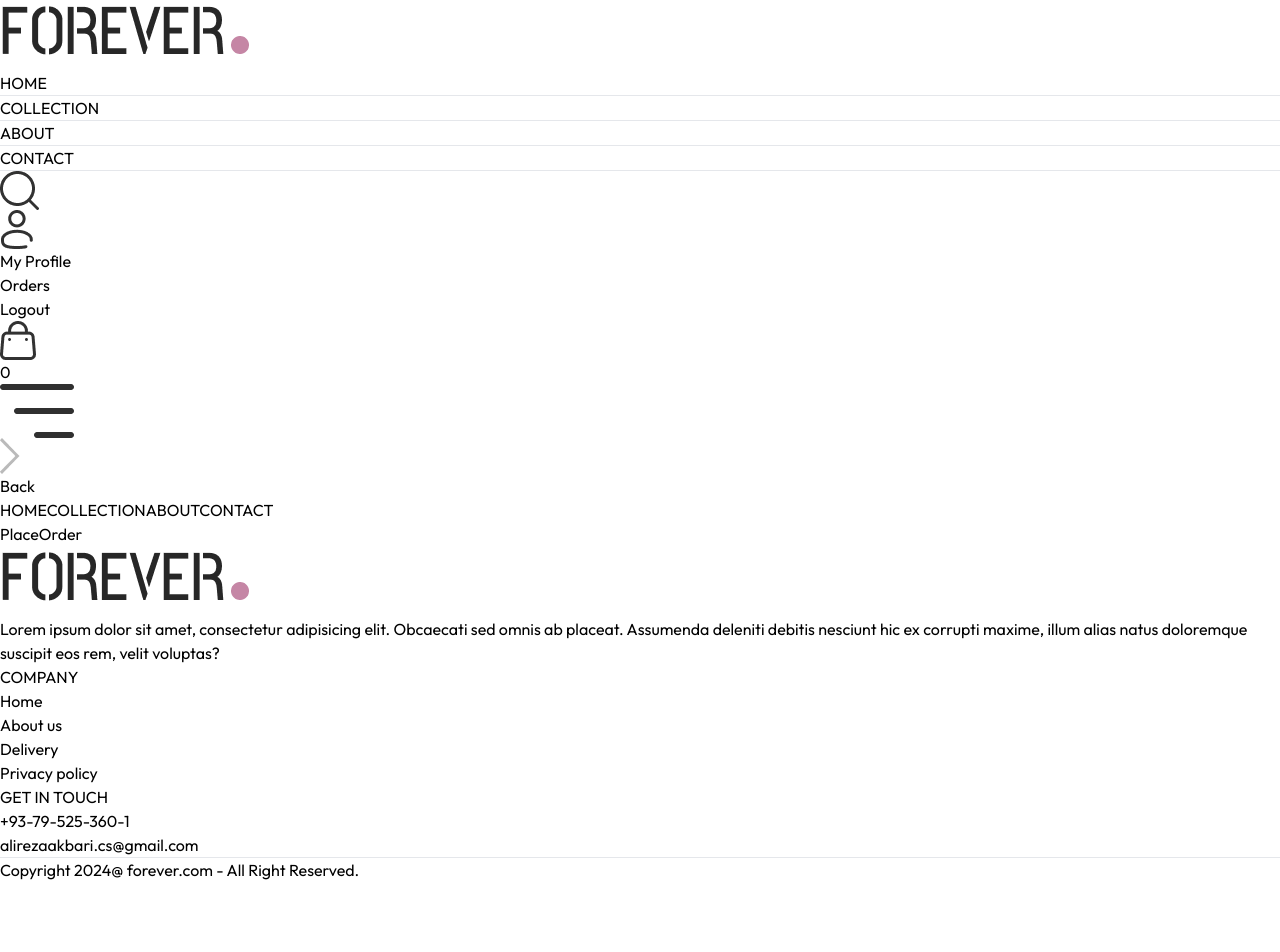
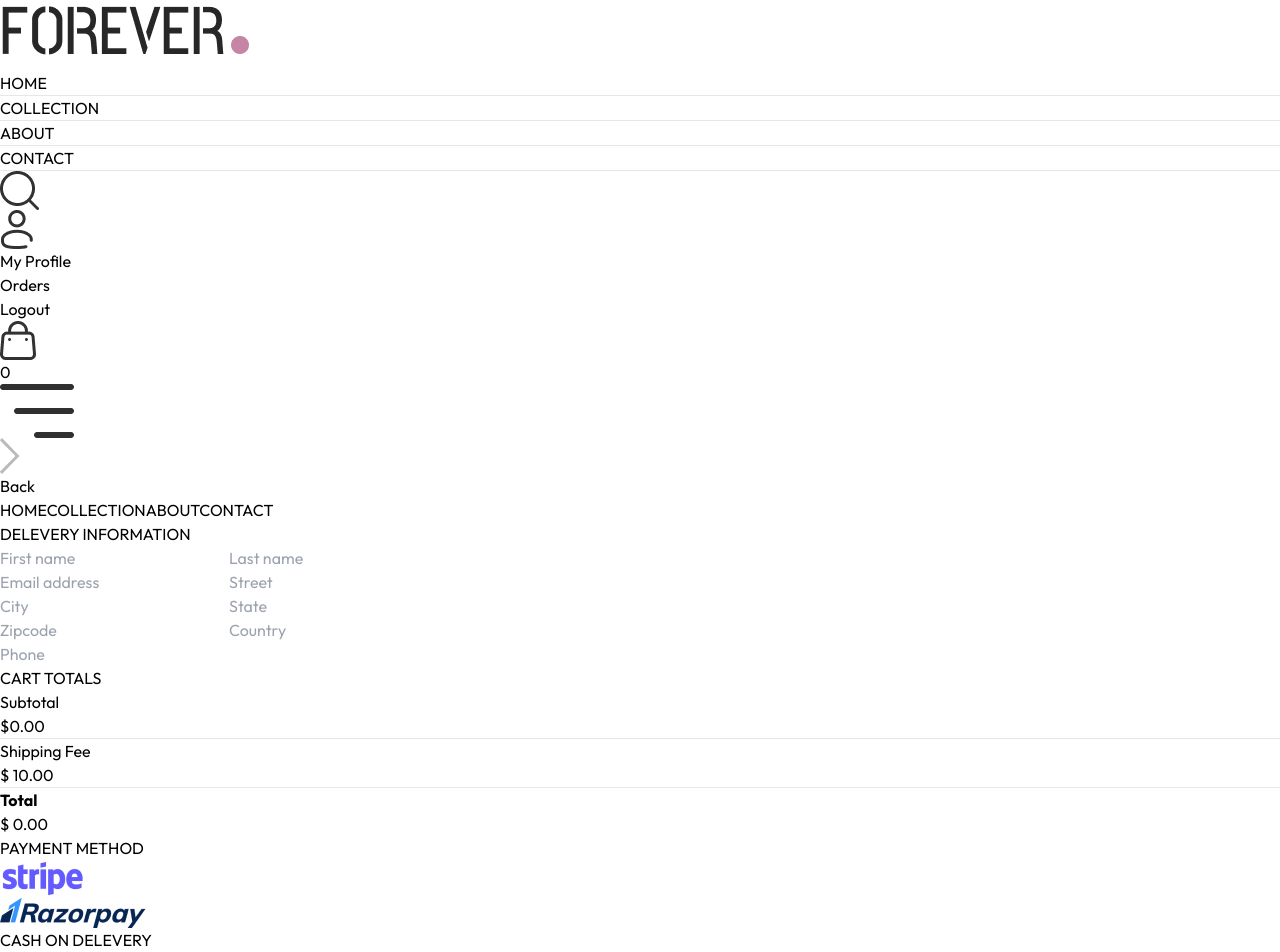
Before and after one commit to akbari-alireza/ECONMER-APP, a React (Vite) app: page /place-order in a window 1280 px wide. Shown: the top 952 px of the page. Before the commit the page ends 882 px from the top, so only its background shows below. Built offline with nearby package versions, Linux system fonts and the light colour scheme.

Commit message:
Payment Method

```diff
--- a/src/pages/PlaceOrder.tsx
+++ b/src/pages/PlaceOrder.tsx
@@ -1,8 +1,73 @@
-import React from 'react'
+import React, { useContext, useState } from 'react'
+import Title from '../components/Title'
+import CartTotal from '../components/CartTotal'
+import { assets } from '../assets/frontend_assets/assets'
+import { ShopContext } from '../context/ShopContext'
 
-function PlaceOrder() {
+
+const PlaceOrder = () => {
+
+  const [method,setMethod] = useState('cod');
+  const {naigate} = useContext(ShopContext)
+
+
   return (
-    <div>PlaceOrder</div>
+    <div className='flex flex-col sm:flex-row justify-between gap-4 pt-5 sm:pt-14 min-h-[80vh] border-t'>
+      {/* Left Side */}
+      <div className=' flex flex-col gap-4 w-full sm:max-w-[480px]'>
+
+        <div className='text-xl sm:text-2xl my-3'>
+          <Title text1={'DELEVERY'} text2={'INFORMATION'}/>
+        </div>
+        <div className='flex gap-3'>
+          <input className='border border-x-gray-300 rounded py-1.5 px-3.5 w-full' type="text" placeholder='First name'/>
+          <input className='border border-x-gray-300 rounded py-1.5 px-3.5 w-full' type="text" placeholder='Last name'/>
+        </div>
+        <input className='border border-x-gray-300 rounded py-1.5 px-3.5 w-full' type="email" placeholder='Email address'/>
+        <input className='border border-x-gray-300 rounded py-1.5 px-3.5 w-full' type="text" placeholder='Street'/>
+        <div className='flex gap-3'>
+          <input className='border border-x-gray-300 rounded py-1.5 px-3.5 w-full' type="text" placeholder='City'/>
+          <input className='border border-x-gray-300 rounded py-1.5 px-3.5 w-full' type="text" placeholder='State'/>
+        </div>
+        <div className='flex gap-3'>
+          <input className='border border-x-gray-300 rounded py-1.5 px-3.5 w-full' type="text" placeholder='Zipcode'/>
+          <input className='border border-x-gray-300 rounded py-1.5 px-3.5 w-full' type="text" placeholder='Country'/>
+        </div>
+        <input className='border border-x-gray-300 rounded py-1.5 px-3.5 w-full' type="number" placeholder='Phone'/>
+
+      </div>
+      {/* Right Side */}
+
+      <div className='mt-8'>
+
+        <div className='mt-8 min-w-80'>
+          <CartTotal/>
+        </div>
+
+        <div className=' mt-12'>
+          {/* Payment method */}
+          <Title text1={'PAYMENT'} text2={'METHOD'}/>
+          <div className=' flex gap-3 flex-col lg:flex-row'>
+            <div onClick={()=>setMethod('stripe')} className='flex items-center gap-3 border p-2 px-3 cursor-pointer'>
+              <p className={`min-w-3.5 h-3.5 border rounded-full ${method === 'stripe'? 'bg-green-400': '' }`}></p>
+              <img className='h-5 mx-4' src={assets.stripe_logo} alt="" />
+            </div>
+            <div onClick={()=>setMethod('razorpay')} className='flex items-center gap-3 border p-2 px-3 cursor-pointer'>
+              <p className={`min-w-3.5 h-3.5 border rounded-full ${method === 'razorpay'? 'bg-green-400': '' }`}></p>
+              <img className='h-5 mx-4' src={assets.razorpay_logo} alt="" />
+            </div>
+            <div onClick={()=>setMethod('cod')} className='flex items-center gap-3 border p-2 px-3 cursor-pointer'>
+              <p className={`min-w-3.5 h-3.5 border rounded-full ${method === 'cod'? 'bg-green-400': '' }`}></p>
+              <p className='text-gray-500 text-sm font-medium mx-4'>CASH ON DELEVERY</p>
+            </div>
+          </div>
+          <div className=' w-full text-end mt-8'>
+            <button onClick={()=>naigate('/orders')} className='bg-black text-white px-16 py-3 text-sm'>PLACE ORDER</button>
+          </div>
+        </div>
+
+      </div>
+    </div>
   )
 }
 
```
